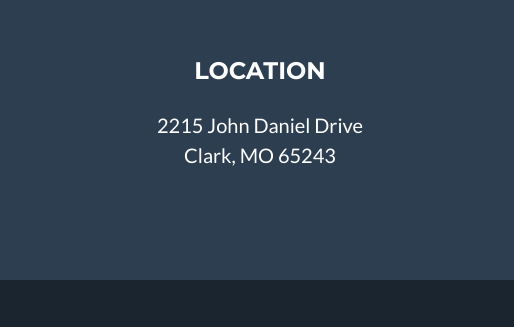
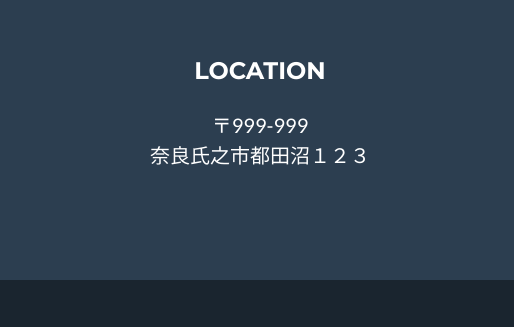
Before and after one commit to ponnopanda/homepage, a plain HTML site: page index.html in a window 1280 px wide. Shown: the part 3328-3655 px from the top of the page, 0-514 px from the left. Drawn offline with nearby package versions, Linux system fonts and the light colour scheme.

Commit message:
Update index.html

```diff
--- a/index.html
+++ b/index.html
@@ -220,9 +220,9 @@
                     <div class="col-lg-4 mb-5 mb-lg-0">
                         <h4 class="text-uppercase mb-4">Location</h4>
                         <p class="lead mb-0">
-                            2215 John Daniel Drive
+                            〒999-999
                             <br />
-                            Clark, MO 65243
+                            奈良氏之市都田沼１２３
                         </p>
                     </div>
                     <!-- Footer Social Icons-->
@@ -409,7 +409,7 @@
                                         <div class="divider-custom-line"></div>
                                     </div>
                                     <!-- Portfolio Modal - Image-->
-                                    <img class="img-fluid rounded mb-5" src="sozai/トマトとモッツァレラチーズ.png" alt="..." />
+                                    <img class="img-fluid rounded mb-5" src="sozai/トマトとモッツァレラチーズ.jpg" alt="..." />
                                     <!-- Portfolio Modal - Text-->
                                     <p class="mb-4">チーズ
 絶品！！CHEESE
```
